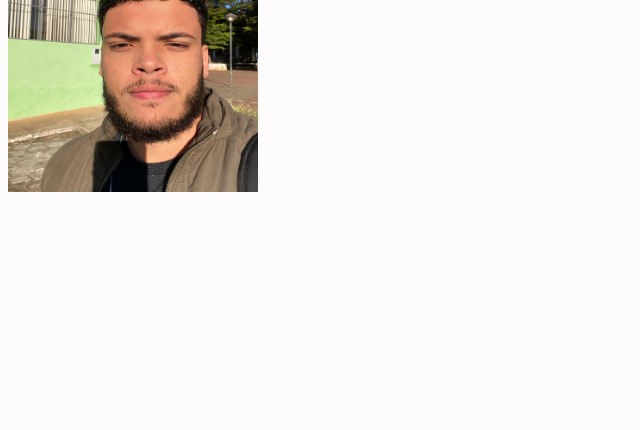
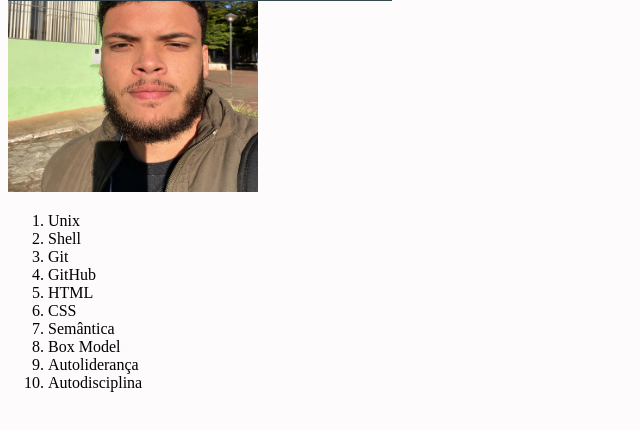
Before and after one commit to diogopb/fundamentos-01-projeto-lessons-learned, a website: page index.html in a window 1280 px wide. Shown: the part 116-546 px from the top of the page, without its empty margins (0-640 px from the left). Drawn offline with Linux system fonts and the light colour scheme.

Commit message:
adiciona lista de aprendizados

```diff
--- a/index.html
+++ b/index.html
@@ -14,5 +14,17 @@
         </div>
     </header>
     <img src="eu.jpeg" id="minha_foto" height="300px" width="250px" alt="Tryber - Diogo Pinto Barbosa">
+    <ol id="licoes_aprendidas">
+        <li>Unix</li>
+        <li>Shell</li>
+        <li>Git</li>
+        <li>GitHub</li>
+        <li>HTML</li>
+        <li>CSS</li>
+        <li>Semântica</li>
+        <li>Box Model</li>
+        <li>Autoliderança</li>
+        <li>Autodisciplina</li>
+    </ol>
 </body>
 </html>
--- a/style.css
+++ b/style.css
@@ -5,7 +5,6 @@ body {
 #cabecalho {
     top: 0%;
     width: 30%;
-    height: 80px;
     background-color: #37474f;
     display: flex;
     justify-content: center;
@@ -14,7 +13,6 @@ body {
 
 #titulo {
     width: 80%;
-    align-items: left;
     color: aliceblue;
     font-family: 'Franklin Gothic Medium', 'Arial Narrow', Arial, sans-serif;
     font-weight: bold;
```
